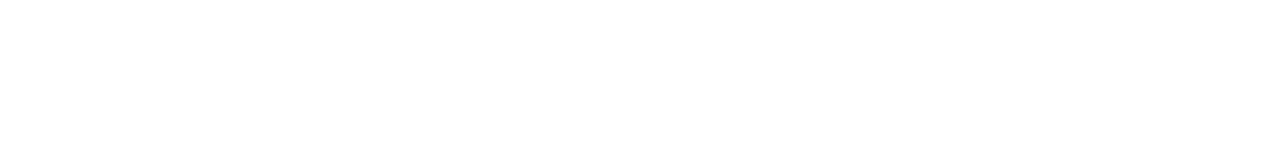
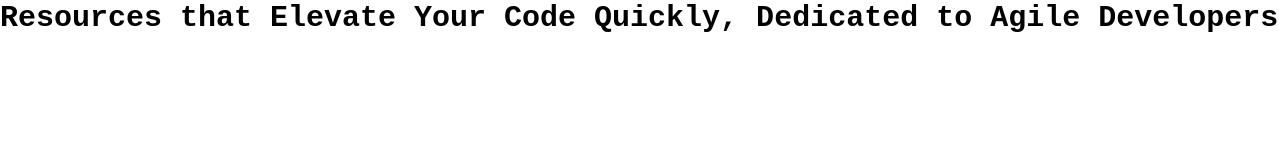
Before and after one commit to marina-barbosa/dev-resources-hub, a website with bundled scripts: page index.html in a window 1280 px wide. Built offline with nearby package versions, Linux system fonts and the light colour scheme; files whose address does not match are found by name.

Commit message:
add tailwind css

```diff
--- /dev/null
+++ b/assets/assets.txt
@@ -0,0 +1,5 @@
+FAVICON
+
+https://www.flaticon.com/br/icone-gratis/velocidade_5604766
+
+https://www.flaticon.com/br/icone-gratis/velocidade_3474989
--- a/index.html
+++ b/index.html
@@ -4,12 +4,16 @@
 <head>
   <meta charset="UTF-8">
   <meta name="viewport" content="width=device-width, initial-scale=1.0">
-  <title>Dev Resources Hub</title>
+  <title>DevLift Hub</title>
+  <link href="./src/output.css" rel="stylesheet">
   <script defer src="dist/index.js"></script>
+  <link rel="shortcut icon" href="assets/velocidade.png" type="image/x-icon">
 </head>
 
 <body>
-
+  <h1 class="text-3xl font-bold font-mono">
+    Resources that Elevate Your Code Quickly, Dedicated to Agile Developers
+  </h1>
 </body>
 
 </html>
--- a/package.json
+++ b/package.json
@@ -4,12 +4,14 @@
   "description": "",
   "main": "index.js",
   "scripts": {
-    "build": "tsc"
+    "build": "tsc",
+    "css": "npx tailwindcss -i ./src/input.css -o ./src/output.css --watch"
   },
   "keywords": [],
   "author": "",
   "license": "ISC",
   "devDependencies": {
+    "tailwindcss": "^3.4.5",
     "typescript": "^5.5.3"
   }
 }
--- a/src/index.ts
+++ b/src/index.ts
@@ -0,0 +1 @@
+console.log("hello world")
--- /dev/null
+++ b/src/input.css
@@ -0,0 +1,9 @@
+@tailwind base;
+@tailwind components;
+@tailwind utilities;
+
+
+@font-face {
+  font-family: 'MagdaMono';
+  src: url('./fonts/MagdaMono.ttf') format('truetype');
+}
--- /dev/null
+++ b/tailwind.config.js
@@ -0,0 +1,20 @@
+/** @type {import('tailwindcss').Config} */
+module.exports = {
+  content: [
+    "./index.html",
+    "./src/**/*.{js,ts,jsx,tsx}",
+  ],
+  theme: {
+    extend: {
+      fontFamily: {
+        mono: ['MagdaMono', 'ui-monospace', 'monospace'
+        ],
+      },
+      boxShadow: {
+        shape:
+          "0px 8px 8px rgba(0, 0, 0, 0.1), 0px 4px 4px rgba(0, 0, 0, 0.1), 0px 2px 2px rgba(0, 0, 0, 0.1), 0px 0px 0px 1px rgba(0, 0, 0, 0.1), inset 0px 0px 0px 1px rgba(255, 255, 255, 0.03), inset 0px 1px 0px rgba(255, 255, 255, 0.03)",
+      },
+    },
+  },
+  plugins: [],
+}
```
Also changed, not shown: assets/rocket.png (added), assets/velocidade.png (added), dist/index.js (added), font/MagdaMono.ttf (added), src/output.css (added), 1 other file.
